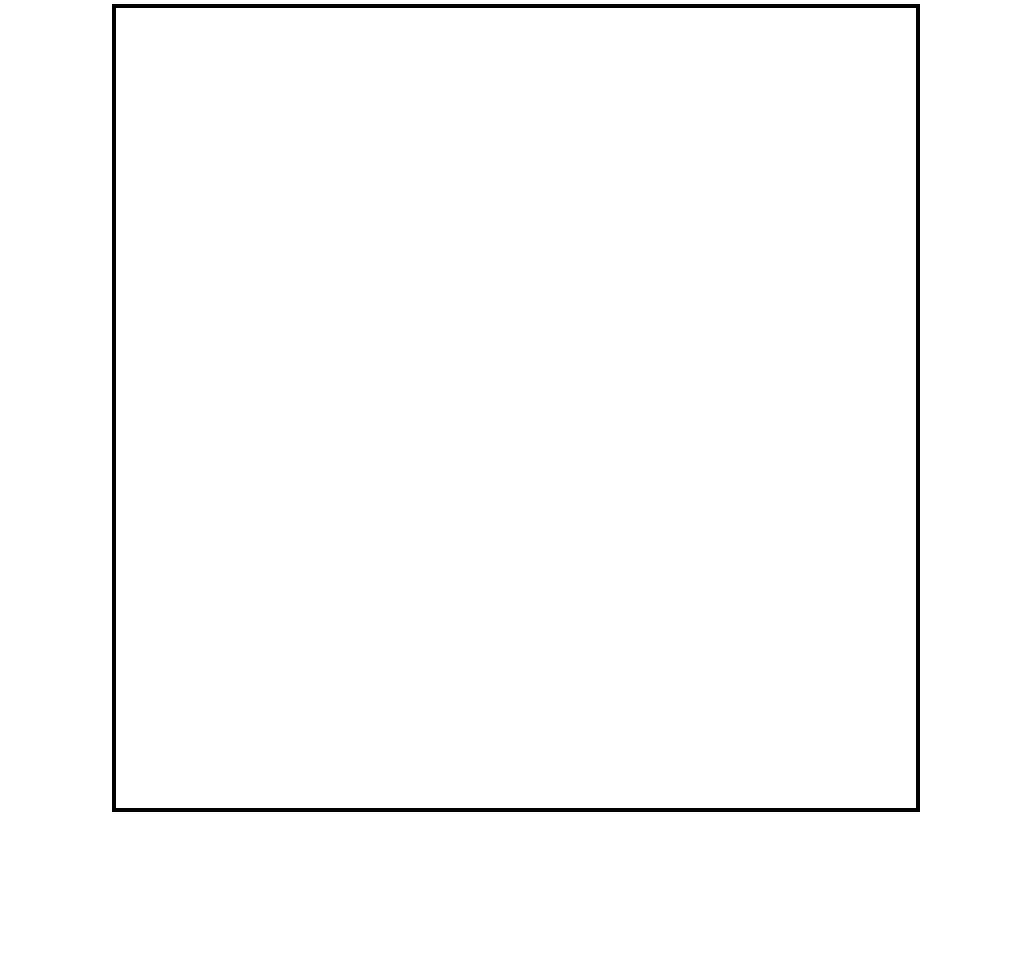
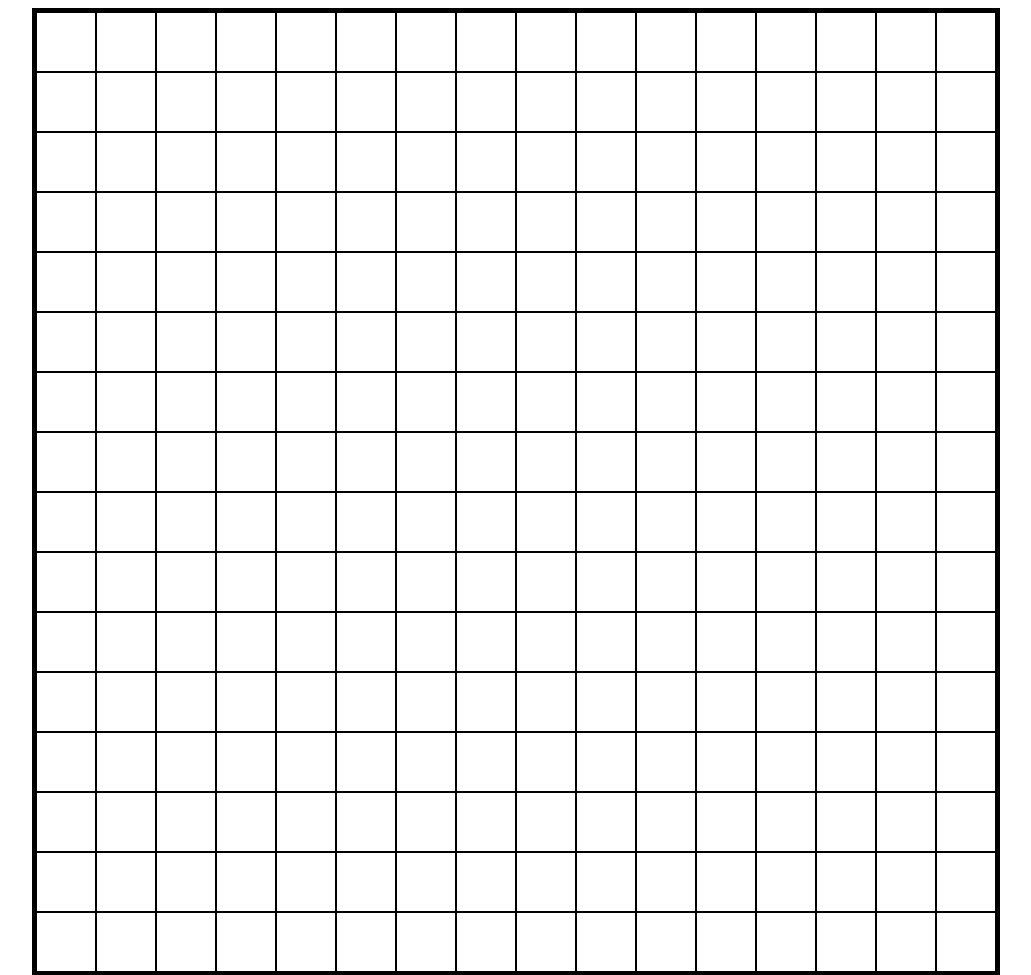
Before and after one commit to Aritrosengupta/Etch-a-Sketch, a plain HTML site: page index.html in a window 1280 px wide. Shown: the whole page, without its empty margins (124-1155 px from the left). Before the commit the page ends 816 px from the top, so only its background shows below. Drawn offline with Linux system fonts and the light colour scheme.

Commit message:
Created code changes to make grids inside container

```diff
--- a/script.js
+++ b/script.js
@@ -0,0 +1,20 @@
+const container=document.querySelector("#container");
+
+let num=16;
+
+function CreateGrid(num){
+    container.innerHTML='';
+    let size=container.clientHeight/num;
+
+    for(let i=1;i<=num*num;i++){
+        let grid=document.createElement('div');
+        grid.className="grid";
+        grid.style.height=`${size}px`;
+        grid.style.width=`${size}px`;
+        grid.style.border = "1px solid black";
+        grid.style.float='left';
+        grid.style.boxSizing = 'border-box';
+        container.appendChild(grid);
+    }
+}
+CreateGrid(num);
--- a/style.css
+++ b/style.css
@@ -4,10 +4,16 @@ body{
     justify-content: center;
     align-items: center;
     height: 100vh;
+   flex-wrap: wrap;
 
 }
 #container{
-    width: 800px;
-    height: 800px;
+    width: 960px;
+    height: 960px;
     border: 4px solid black;
+    display: flex;
+    flex-wrap: wrap;
+    background-color: white;
+    overflow: hidden;
+
 }
```
